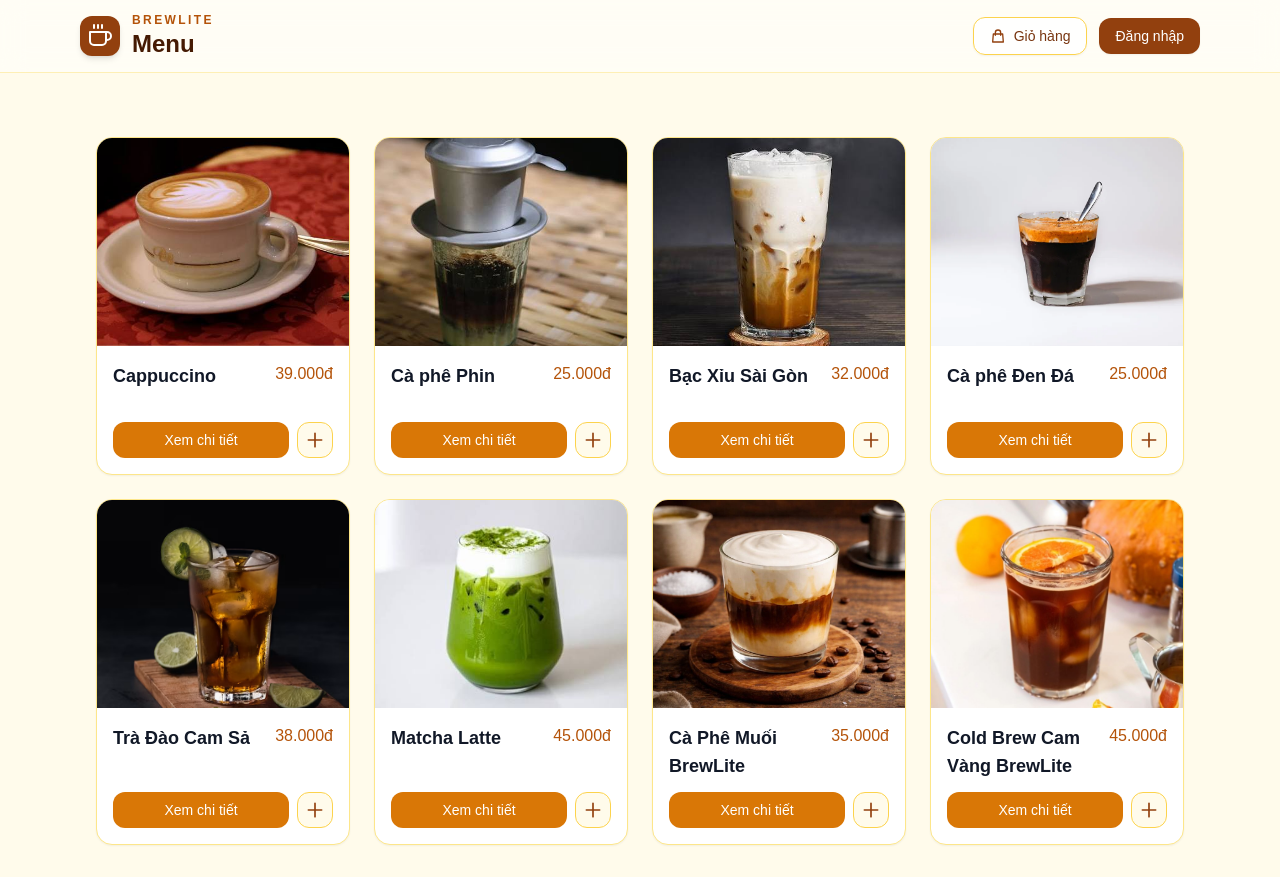
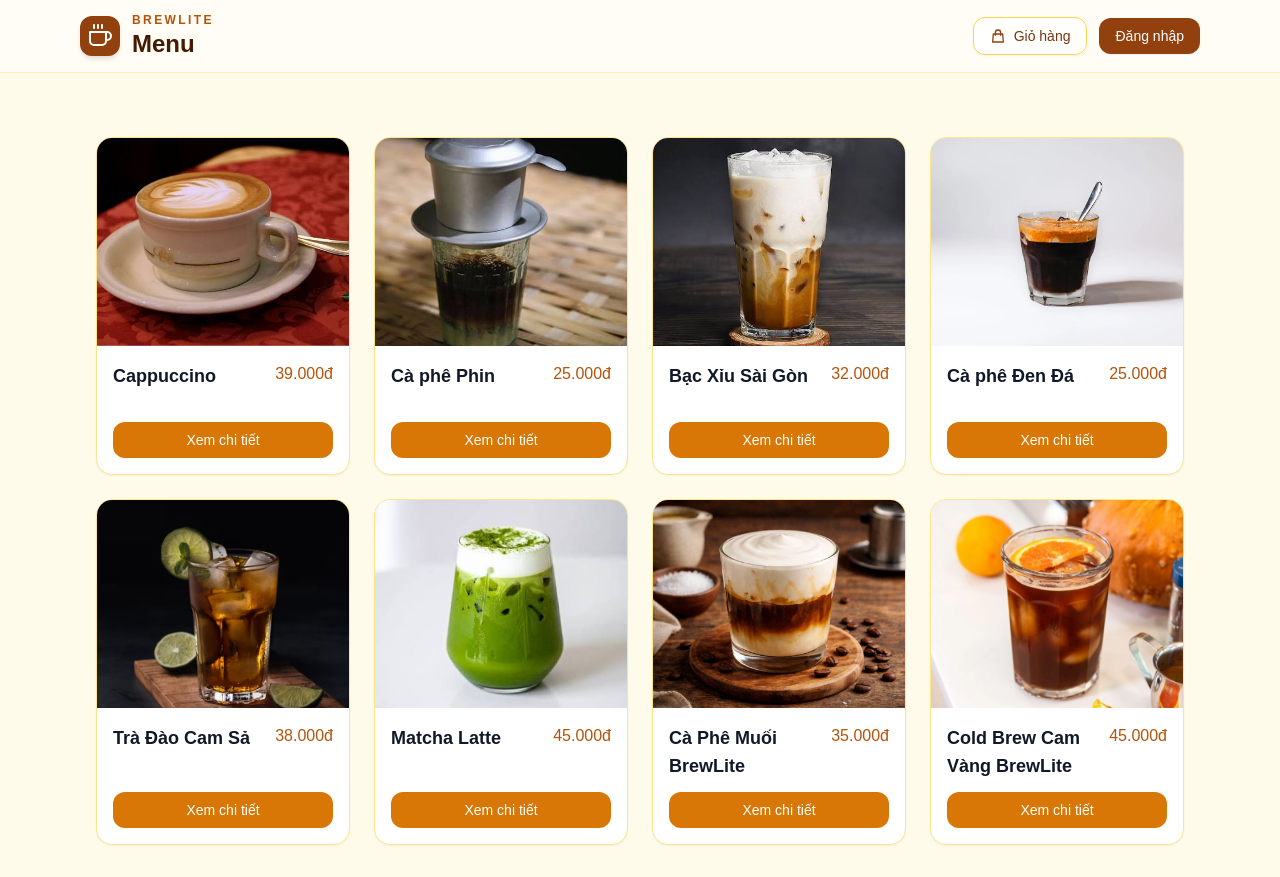
Before and after one commit to ncd426/BrewLite, a Next.js app in the folder apps/web/: page / in a window 1280 px wide. Built offline with nearby package versions, Linux system fonts and the light colour scheme; no server answers.

Commit message:
style(product-card): remove quick-add button and keep details link only

```diff
--- a/apps/web/components/ProductCard.tsx
+++ b/apps/web/components/ProductCard.tsx
@@ -1,23 +1,7 @@
-'use client';
-
 import Link from 'next/link';
 import type { Product } from '@/lib/api';
-import { useCartStore } from '@/lib/useCartStore';
 
 export function ProductCard({ product }: { product: Product }) {
-  const addToCart = useCartStore((state) => state.addToCart);
-
-  const handleQuickAdd = () => {
-    addToCart({
-      id: product.id,
-      name: product.name,
-      price: product.price,
-      imageUrl: product.imageUrl,
-      size: 'S',
-      toppings: [],
-    });
-  };
-
   return (
     <article className="flex h-full flex-col overflow-hidden rounded-2xl border border-amber-200 bg-white shadow-sm transition duration-200 hover:-translate-y-1 hover:shadow-md">
       <img src={product.imageUrl} alt={product.name} className="h-52 w-full object-cover" />
@@ -32,31 +16,13 @@ export function ProductCard({ product }: { product: Product }) {
           </span>
         </div>
 
-        <div className="mt-auto flex items-center gap-2 pt-3">
+        <div className="mt-auto pt-3">
           <Link
             href={`/products/${product.id}`}
-            className="flex-1 rounded-xl bg-amber-600 px-3 py-2 text-center text-sm font-medium text-white transition hover:bg-amber-700"
+            className="block w-full rounded-xl bg-amber-600 px-4 py-2 text-center text-sm font-medium text-white transition hover:bg-amber-700"
           >
             Xem chi tiết
           </Link>
-
-          <button
-            type="button"
-            title="Thêm nhanh vào giỏ"
-            onClick={handleQuickAdd}
-            className="flex h-9 w-9 shrink-0 items-center justify-center rounded-xl border border-amber-300 bg-amber-50 text-amber-800 transition hover:bg-amber-100 hover:text-amber-900 active:scale-95"
-          >
-            <svg
-              xmlns="http://www.w3.org/2000/svg"
-              className="h-5 w-5"
-              fill="none"
-              viewBox="0 0 24 24"
-              stroke="currentColor"
-              strokeWidth={2}
-            >
-              <path strokeLinecap="round" strokeLinejoin="round" d="M12 4v16m8-8H4" />
-            </svg>
-          </button>
         </div>
       </div>
     </article>
```
